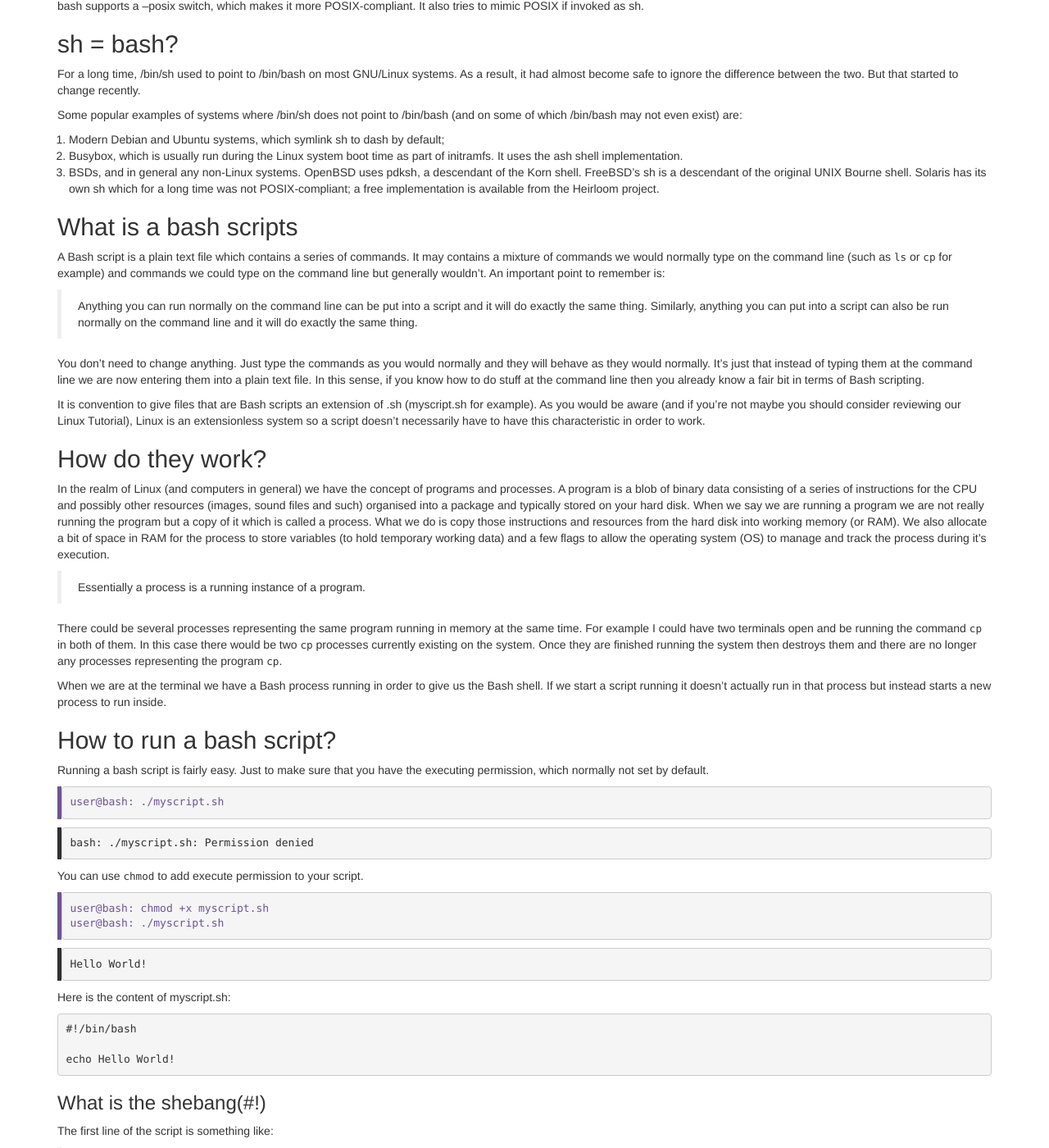
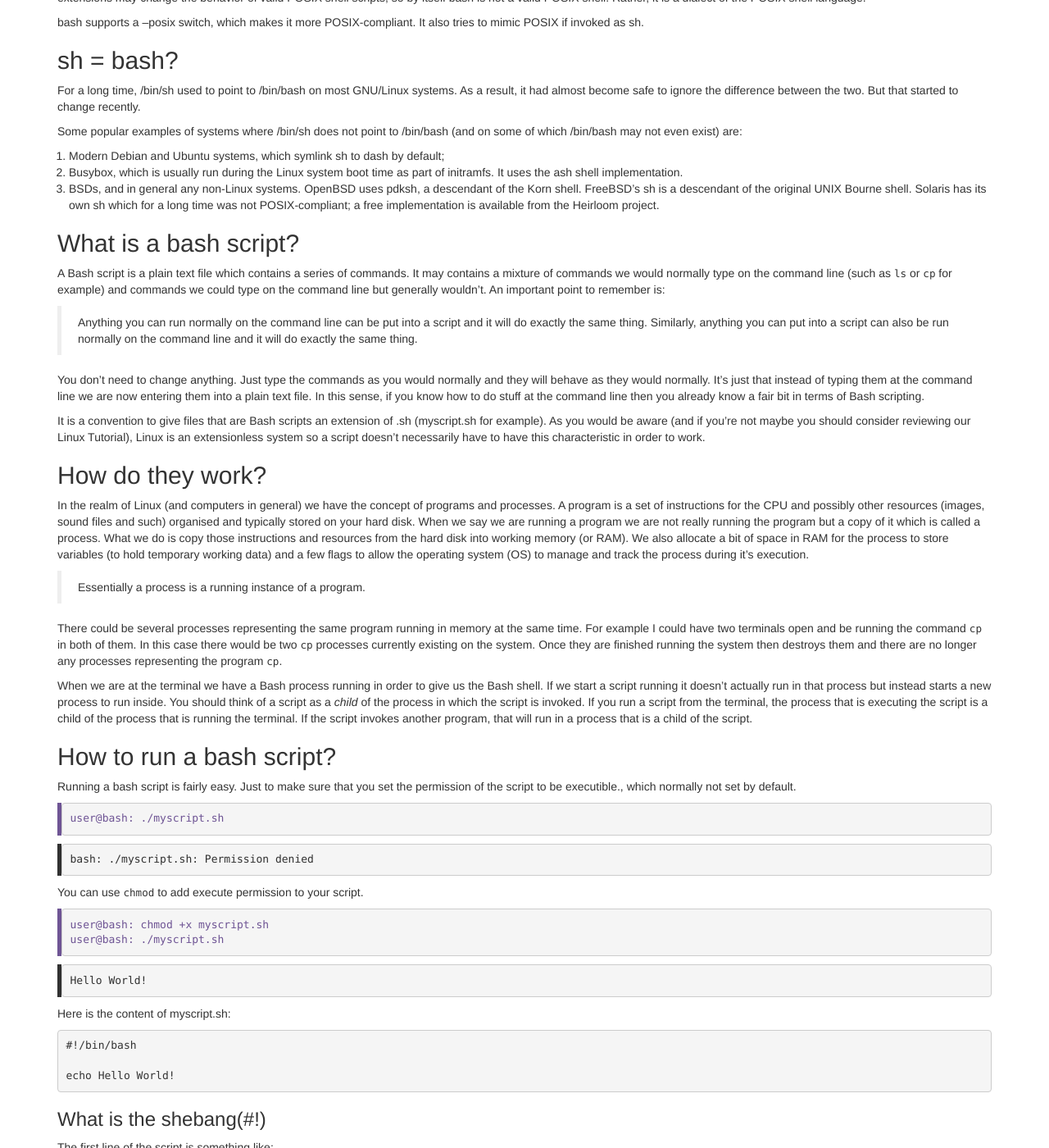
Before and after one commit to GTK-lab/bash, a Jekyll site: the page built from _episodes/01-intro.md, in a window 1280 px wide and 1400 px high, scrolled down 749 px. Shown: the whole window at 82% size. Built offline with Jekyll 4.4.1, drawn with Linux system fonts in a browser that asks for light colours; some of the changed text lies outside the part shown.

```diff
--- a/_config.yml
+++ b/_config.yml
@@ -40,7 +40,7 @@ pre_survey: "https://www.surveymonkey.com/r/swc_pre_workshop_v1?workshop_id="
 post_survey: "https://www.surveymonkey.com/r/swc_post_workshop_v1?workshop_id="
 
 # Start time in minutes (0 to be clock-independent, 540 to show a start at 09:00 am)
-start_time: 0
+start_time: 840
 
 # Specify that things in the episodes collection should be output.
 collections:
--- a/_episodes/01-intro.md
+++ b/_episodes/01-intro.md
@@ -1,76 +1,120 @@
 ---
-title: "Introduction to bash scripts"
+title: Introduction to bash scripts
 teaching: 10
-exercises: 0
+exercises: 10
 questions:
-- "What is the difference between sh and bash?"
-- "What is a bash script?"
+- What is the difference between `sh` and `bash`?
+- What is a bash script?
 objectives:
-- "Introduce the histrory of bash briefly."
-- "Explain the concept of bash."
-- "Explain how bash script work and how we run them."
+- Introduce the history of bash.
+- Explain the concept of a bash script.
+- Explain how bash scripts work and how we run them.
 keypoints:
-- "Bash is a implementation of sh."
-- "A bash script is a plain text file contains a series of commands."
-- "Bash script run in a process."
-- "Every bash script starts with a shebang (#!) at the first line."
+- Bash is a implementation of sh.
+- A bash script is a plain text file contains a series of commands.
+- Bash script run in a process.
+- To identify a script as a bash script, use a shebang (#!) at the first line.
 ---
 
-## What is sh
+## What is sh?
 
-**sh** (or the Shell Command Language) is a programming language described by the [POSIX standard](http://pubs.opengroup.org/onlinepubs/009695399/utilities/xcu_chap02.html).
-It has many implementations (ksh88, dash, ...). bash can also be considered an implementation of sh (see below).
+**sh** (or the Shell Command Language) is a programming language described by
+the
+[POSIX standard](http://pubs.opengroup.org/onlinepubs/009695399/utilities/xcu_chap02.html).
+It has many implementations (ksh88, dash, ...). bash can also be considered an
+implementation of sh (see below).
 
-Because sh is a specification, not an implementation, /bin/sh is a symlink (or a hard link) to an actual implementation on most POSIX systems.
+Because sh is a specification, not an implementation, /bin/sh is a symlink (or a hard
+link) to an actual implementation on most POSIX systems.
 
 ## A brief history of sh
 
-Steve Bourne wrote the Bourne shell which appeared in the Seventh Edition Bell Labs Research version of Unix.
-Many other shells have been written; this particular tutorial concentrates on the Bourne and the Bourne Again shells.
-Other shells include the Korn Shell (ksh), the C Shell (csh), and variations such as tcsh.
-This tutorial does not cover those shells.
+Steve Bourne wrote the Bourne shell which appeared in the Seventh Edition Bell Labs
+Research version of Unix. Many other shells have been written; this particular tutorial
+concentrates on the Bourne and the Bourne Again shells. Other shells include the Korn
+Shell (ksh) and zsh, which are implementations of the sh standard, and the C Shell (csh),
+and variations of it such as tcsh. Csh and tcsh are not compatible with the syntax of sh,
+and are best avoided. This tutorial does not cover those shells, and not all of those
+shells are compatible.
 
 ## What is bash
-**bash** started as an sh-compatible implementation (although it predates the POSIX standard by a few years), but as time passed it has acquired many extensions. Many of these extensions may change the behavior of valid POSIX shell scripts, so by itself bash is not a valid POSIX shell. Rather, it is a dialect of the POSIX shell language.
+
+**bash** started as an sh-compatible implementation (although it predates the POSIX
+standard by a few years), but as time passed it has acquired many extensions. Many of
+these extensions may change the behavior of valid POSIX shell scripts, so by itself bash
+is not a valid POSIX shell. Rather, it is a dialect of the POSIX shell language.
 
 bash supports a --posix switch, which makes it more POSIX-compliant. It also tries to mimic POSIX if invoked as sh.
 
 ## sh = bash?
 
-For a long time, /bin/sh used to point to /bin/bash on most GNU/Linux systems. As a result, it had almost become safe to ignore the difference between the two. But that started to change recently.
+For a long time, /bin/sh used to point to /bin/bash on most GNU/Linux systems. As a
+result, it had almost become safe to ignore the difference between the two. But that
+started to change recently.
 
-Some popular examples of systems where /bin/sh does not point to /bin/bash (and on some of which /bin/bash may not even exist) are:
+Some popular examples of systems where /bin/sh does not point to /bin/bash (and on some of
+which /bin/bash may not even exist) are:
 
 1. Modern Debian and Ubuntu systems, which symlink sh to dash by default;
-2. Busybox, which is usually run during the Linux system boot time as part of initramfs. It uses the ash shell implementation.
-3. BSDs, and in general any non-Linux systems. OpenBSD uses pdksh, a descendant of the Korn shell. FreeBSD's sh is a descendant of the original UNIX Bourne shell. Solaris has its own sh which for a long time was not POSIX-compliant; a free implementation is available from the Heirloom project.
+2. Busybox, which is usually run during the Linux system boot time as part of initramfs.
+   It uses the ash shell implementation.
+3. BSDs, and in general any non-Linux systems. OpenBSD uses pdksh, a descendant of the
+   Korn shell. FreeBSD's sh is a descendant of the original UNIX Bourne shell. Solaris has
+   its own sh which for a long time was not POSIX-compliant; a free implementation is
+   available from the Heirloom project.
 
-## What is a bash scripts
+## What is a bash script?
 
-A Bash script is a plain text file which contains a series of commands. It may contains a mixture of commands we would normally type on the command line (such as `ls` or `cp` for example) and commands we could type on the command line but generally wouldn't. An important point to remember is:
+A Bash script is a plain text file which contains a series of commands. It may contains a
+mixture of commands we would normally type on the command line (such as `ls` or `cp` for
+example) and commands we could type on the command line but generally wouldn't. An
+important point to remember is:
 
 > Anything you can run normally on the command line can be put into a script
 > and it will do exactly the same thing. Similarly, anything you can put into a
 > script can also be run normally on the command line and it will do exactly
 > the same thing.
 
-You don't need to change anything. Just type the commands as you would normally and they will behave as they would normally. It's just that instead of typing them at the command line we are now entering them into a plain text file. In this sense, if you know how to do stuff at the command line then you already know a fair bit in terms of Bash scripting.
+You don't need to change anything. Just type the commands as you would normally and they
+will behave as they would normally. It's just that instead of typing them at the command
+line we are now entering them into a plain text file. In this sense, if you know how to do
+stuff at the command line then you already know a fair bit in terms of Bash scripting.
 
-It is convention to give files that are Bash scripts an extension of .sh (myscript.sh for example). As you would be aware (and if you're not maybe you should consider reviewing our Linux Tutorial), Linux is an extensionless system so a script doesn't necessarily have to have this characteristic in order to work.
+It is a convention to give files that are Bash scripts an extension of .sh (myscript.sh
+for example). As you would be aware (and if you're not maybe you should consider reviewing
+our Linux Tutorial), Linux is an extensionless system so a script doesn't necessarily have
+to have this characteristic in order to work.
 
 ## How do they work?
 
-In the realm of Linux (and computers in general) we have the concept of programs and processes. A program is a blob of binary data consisting of a series of instructions for the CPU and possibly other resources (images, sound files and such) organised into a package and typically stored on your hard disk. When we say we are running a program we are not really running the program but a copy of it which is called a process. What we do is copy those instructions and resources from the hard disk into working memory (or RAM). We also allocate a bit of space in RAM for the process to store variables (to hold temporary working data) and a few flags to allow the operating system (OS) to manage and track the process during it's execution.
+In the realm of Linux (and computers in general) we have the concept of programs and
+processes. A program is a set of instructions for the CPU and possibly other resources
+(images, sound files and such) organised and typically stored on your hard
+disk. When we say we are running a program we are not really running the program but a
+copy of it which is called a process. What we do is copy those instructions and resources
+from the hard disk into working memory (or RAM). We also allocate a bit of space in RAM
+for the process to store variables (to hold temporary working data) and a few flags to
+allow the operating system (OS) to manage and track the process during it's execution.
 
 > Essentially a process is a running instance of a program.
 
-There could be several processes representing the same program running in memory at the same time. For example I could have two terminals open and be running the command `cp` in both of them. In this case there would be two `cp` processes currently existing on the system. Once they are finished running the system then destroys them and there are no longer any processes representing the program `cp`.
+There could be several processes representing the same program running in memory at the
+same time. For example I could have two terminals open and be running the command `cp` in
+both of them. In this case there would be two `cp` processes currently existing on the
+system. Once they are finished running the system then destroys them and there are no
+longer any processes representing the program `cp`.
 
-When we are at the terminal we have a Bash process running in order to give us the Bash shell. If we start a script running it doesn't actually run in that process but instead starts a new process to run inside.
+When we are at the terminal we have a Bash process running in order to give us the Bash
+shell. If we start a script running it doesn't actually run in that process but instead
+starts a new process to run inside. You should think of a script as a *child* of the
+process in which the script is invoked. If you run a script from the terminal, the process
+that is executing the script is a child of the process that is running the terminal. If
+the script invokes another program, that will run in a process that is a child of the script.
 
 ## How to run a bash script?
 
-Running a bash script is fairly easy. Just to make sure that you have the executing permission, which normally not set by default.
+Running a bash script is fairly easy. Just to make sure that you set the permission of the
+script to be executible., which normally not set by default.
 
 ~~~
 user@bash: ./myscript.sh
@@ -109,17 +153,24 @@ The first line of the script is something like:
 
 > #!/bin/bash
 
-The hash exclamation mark ( **#!** ) character sequence is referred to as the Shebang. Following it is the path to the interpreter (or program) that should be used to run (or interpret) the rest of the lines in the text file.
+The hash exclamation mark ( **#!** ) character sequence is referred to as the Shebang.
+Following it is the path to the interpreter (or program) that should be used to run (or
+interpret) the rest of the lines in the text file.
 
 > ## Format is important here!
-> The shebang **MUST** be on the very first line of the bash script.
+> The shebang **MUST** be on the very first line of the bash script in order to run the
+> script by name.
 >
 > There **MUST** be no space between before **#** or between the **!** and the path to the interpreter.
 {: .callout}
 
-It is possible to leave out the line with the shebang and still run the script but it is unwise. If you are at a terminal and running the Bash shell and you execute a script without a shebang then Bash will assume it is a Bash script. So this will only work assuming the user running the script is running it in a Bash shell and there are a variety of reasons why this may not be the case, which is dangerous.
+It is possible to leave out the line with the shebang and still run the script but it is
+unwise. If you are at a terminal and running the Bash shell and you execute a script
+without a shebang then Bash will assume it is a Bash script. So this will only work
+assuming the user running the script is running it in a Bash shell and there are a variety
+of reasons why this may not be the case, which is dangerous.
 
-You can also run the script with `bash` :
+You can also run the script with `bash`, even without the shebang :
 
 ~~~
 user@bash: bash myscript.sh
@@ -133,7 +184,11 @@ Hello World!
 
 ### Why the ./
 
-You've possibly noticed that when we run a normal command (such as `ls`) we just type its name but when running the script above I put a ./ in front of it. When you just type a name on the command line Bash tries to find it in a series of directories stored in a variable called $PATH. We can see the current value of this variable using the command echo (you'll learn more about variables in the next section).
+You've possibly noticed that when we run a normal command (such as `ls`) we just type its
+name but when running the script above I put a ./ in front of it. When you just type a
+name on the command line Bash tries to find it in a series of directories stored in a
+variable called $PATH. We can see the current value of this variable using the command
+echo (you'll learn more about variables in the next section).
 
 ~~~
 user@bash: echo $PATH
@@ -147,14 +202,27 @@ user@bash: echo $PATH
 
 The directories are separated by " : "
 
-Bash only looks in those specific directories and doesn't consider sub directories or your current directory. It will look through those directories in order and execute the first instance of the program or script that it finds.
+Bash only looks in those specific directories and doesn't consider sub directories or your
+current directory. It will look through those directories in order and execute the first
+instance of the program or script that it finds.
 
-The $PATH variable is an individual user variable so each user on a system may set it to suit themselves(.bashrc file).
+The $PATH variable is an individual user variable so each user on a system may set it to
+suit themselves. Users commonly set the path in their `~/.bash_profile`, which is itself a
+bash script that is run when you start up a login shell.
 
 > ## Why this?
-> * It allows us to have several different versions of a program installed. We can control which one gets executed based on where it sits in our $PATH.
-> * It allows for convenience. As you saw above, the first directory for myself is a bin directory in my home directory. This allows me to put my own scripts and programs there and then I can use them no matter where I am in the system by just typing their name. I could even create a script with the same name as a program (to act as a wrapper) if I wanted slightly different behaviour.
-> * It increases safety - For example a malicious user could create a script called ls which actually deletes everything in your home directory. You wouldn't want to inadvertantly run that script. But as long as it's not in your $PATH that won't happen.
+>
+> * It allows us to have several different versions of a program installed. We can control
+>   which one gets executed based on where it sits in our $PATH.
+> * It allows for convenience. As you saw above, the first directory for myself is a bin
+>   directory in my home directory. This allows me to put my own scripts and programs
+>   there and then I can use them no matter where I am in the system by just typing their
+>   name. I could even create a script with the same name as a program (to act as a
+>   wrapper) if I wanted slightly different behaviour.
+> * It increases safety - For example a malicious user could create a script called ls
+>   which actually deletes everything in your home directory. You wouldn't want to
+>   inadvertantly run that script. But as long as it's not in your $PATH that won't
+>   happen.
 {: .callout}
 
 You can also use absolute path to execute your bash script. Here we used relative path to save time in typing.
```
Also changed, not shown: _episodes/02-variable.md (+24 -16 lines), index.md (+11 -5 lines).
